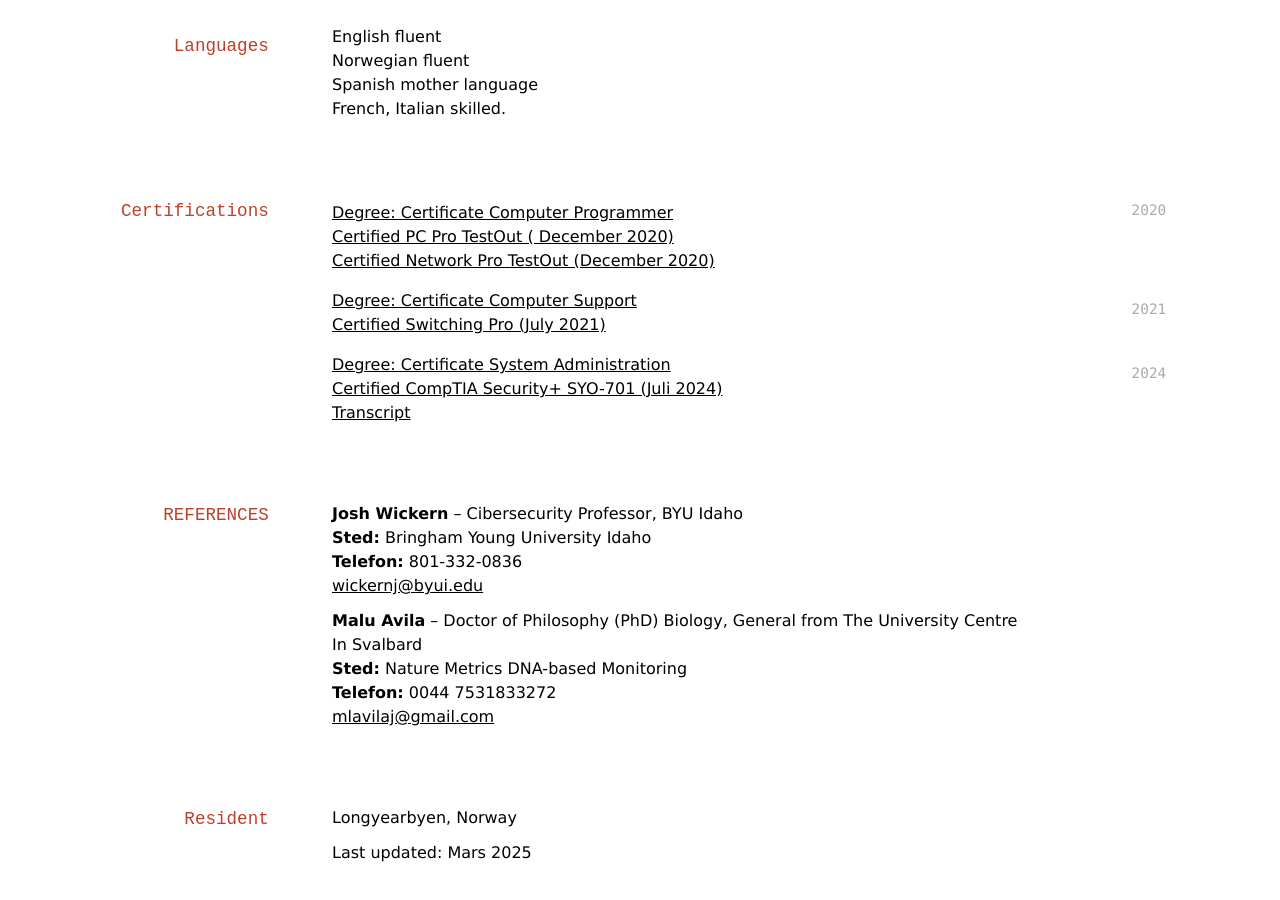
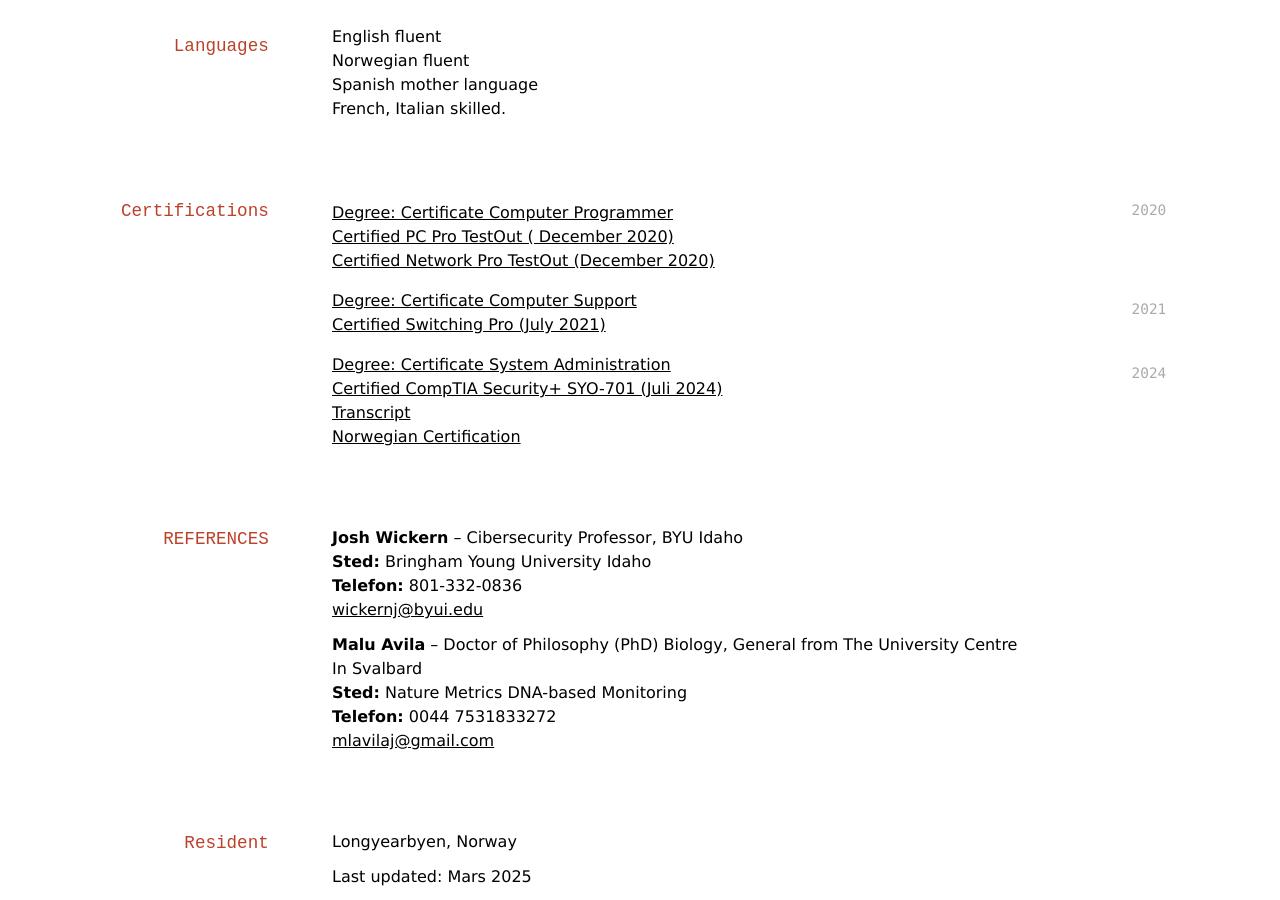
Before and after one commit to carlosdgerez/Gerez-Resume, a Jekyll site: the page built from docs/index.md, in a window 1280 px wide and 900 px high, scrolled down 1485 px. Built offline with Jekyll 4.4.1, drawn with Linux system fonts in a browser that asks for light colours; before the commit the page ends 2361 px from its top, so only the background shows below that; some of the changed lines change nothing that is shown.

Commit message:
Add links for GPA and Norwegian Certification in CV

```diff
--- a/docs/index.md
+++ b/docs/index.md
@@ -26,7 +26,7 @@
 
 -  [Bachelor of Science in Applied Technology (July 2024)](https://carlosdgerez.github.io/Gerez-Resume/BachelorDegree.pdf)
 -  Magna Cum Laude.
--  3.95 GPA
+-  [ 3.95 GPA](https://carlosdgerez.github.io/Gerez-Resume/CumLaudeTranscript.pdf)
 
 
 
@@ -99,6 +99,7 @@
 -  [Degree: Certificate System Administration](https://carlosdgerez.github.io/Gerez-Resume/SystemAdministratorCertificate.pdf)
 -  [Certified CompTIA Security+ SYO-701 (Juli 2024)](https://carlosdgerez.github.io/Gerez-Resume/CompTIASecurity+certificate.pdf)
 -  [Transcript](https://carlosdgerez.github.io/Gerez-Resume/CumLaudeTranscript.pdf)
+- [Norwegian Certification](https://carlosdgerez.github.io/Gerez-Resume/norskCert.pdf)
 
 ## REFERENCES
 __Josh Wickern__
```
